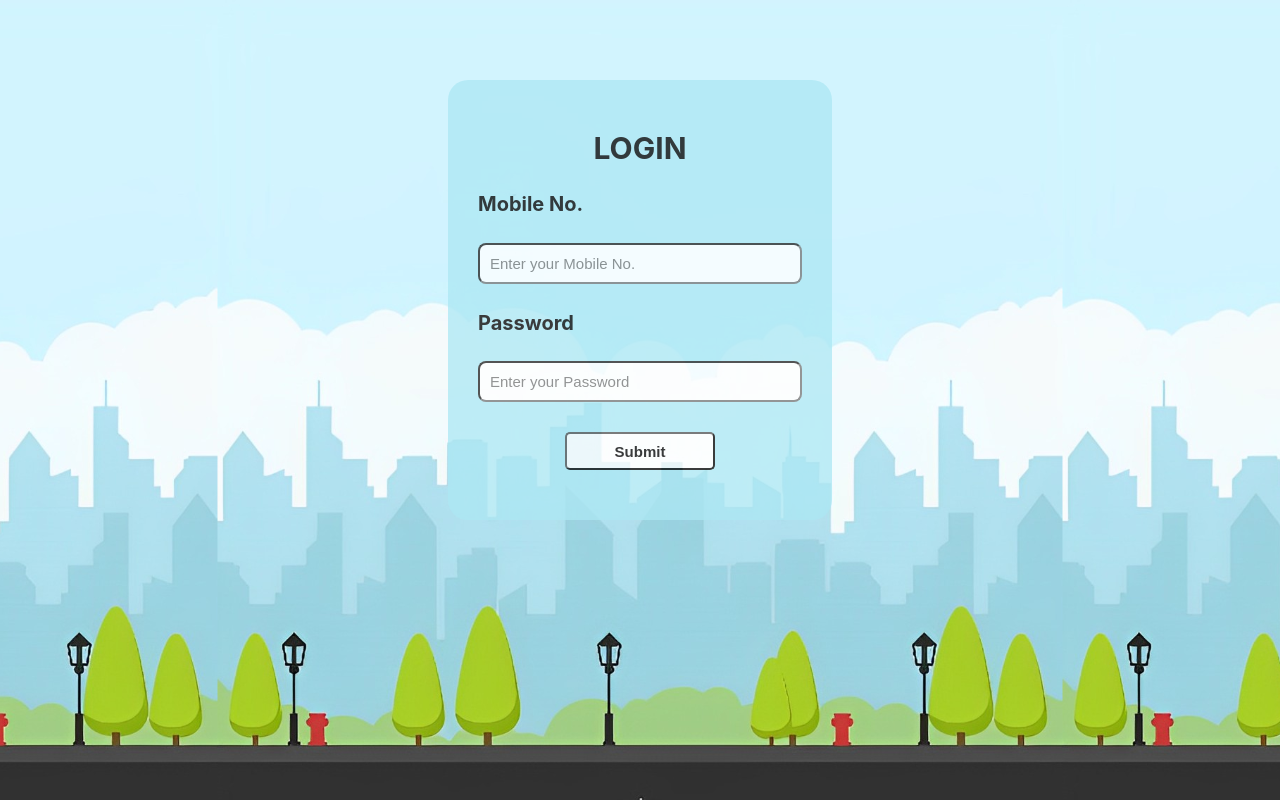
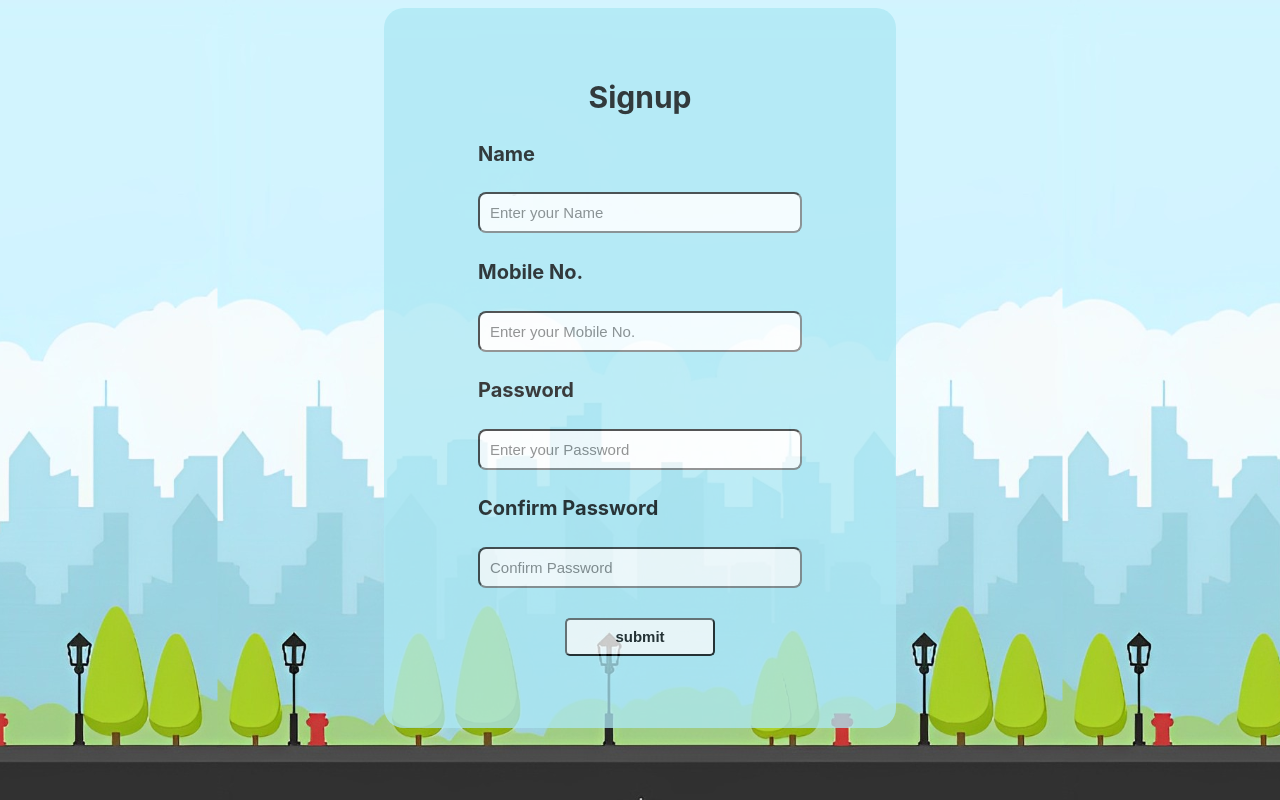
Before and after one commit to dev-kushwah/Team-viosimos-minor-2, a React (Create React App) app: page / in a window 1280 px wide. Built offline with nearby package versions, Linux system fonts and the light colour scheme.

Commit message:
Added the Signup.js and signup.css files and added router-dom module

```diff
--- a/package.json
+++ b/package.json
@@ -8,9 +8,12 @@
     "@testing-library/react": "^13.4.0",
     "@testing-library/user-event": "^13.5.0",
     "gh-pages": "^5.0.0",
+    "google-maps-react": "^2.0.6",
+    "history": "^5.3.0",
     "react": "^18.2.0",
     "react-dom": "^18.2.0",
-    "react-scripts": "5.0.1",
+    "react-router-dom": "^6.8.0",
+    "react-scripts": "^5.0.1",
     "web-vitals": "^2.1.4"
   },
   "scripts": {
--- a/public/index.html
+++ b/public/index.html
@@ -25,6 +25,8 @@
       Learn how to configure a non-root public URL by running `npm run build`.
     -->
     <title>React App</title>
+    <!-- <link href="https://cdn.jsdelivr.net/npm/bootstrap@5.3.0-alpha1/dist/css/bootstrap.min.css" rel="stylesheet"
+      integrity="sha384-GLhlTQ8iRABdZLl6O3oVMWSktQOp6b7In1Zl3/Jr59b6EGGoI1aFkw7cmDA6j6gD" crossorigin="anonymous"> -->
   </head>
   <body>
     <noscript>You need to enable JavaScript to run this app.</noscript>
@@ -39,5 +41,7 @@
       To begin the development, run `npm start` or `yarn start`.
       To create a production bundle, use `npm run build` or `yarn build`.
     -->
+    <script src="https://cdn.jsdelivr.net/npm/bootstrap@5.3.0-alpha1/dist/js/bootstrap.bundle.min.js"
+      integrity="sha384-w76AqPfDkMBDXo30jS1Sgez6pr3x5MlQ1ZAGC+nuZB+EYdgRZgiwxhTBTkF7CXvN" crossorigin="anonymous"></script>
   </body>
 </html>
--- a/src/App.js
+++ b/src/App.js
@@ -1,13 +1,17 @@
 import './App.css';
-import Login from "./components/login";
+// import Login from "./components/login";
+import Signup from "./components/Signup";
+// import Main from "./components/Main";
 
 
 
-function App() {
+function App(props) {
 
   return (
 
-    <Login />
+    // <Login />
+    <Signup />
+    // <Main/>
 
 
   );
--- /dev/null
+++ b/src/components/Signup.css
@@ -0,0 +1,118 @@
+@keyframes animatedBackground {
+  from {
+    background-size: contain;
+    background-position: 50% 22%;
+  }
+
+  to {
+    background-size: contain;
+    background-position: 100% 22%;
+  }
+}
+
+/* For screen sizes less or equal to 1200px */
+
+@media screen and (max-width: 1200px) {
+  .container {
+    display: flex;
+    background-image: url(/src/components/images/image\ 1.jpg);
+    height: 100vh;
+    justify-content: center;
+    align-items: center;
+    background-repeat: no-repeat;
+    background-size: cover;
+
+    /* animation: animatedBackground 15s linear infinite; */
+  }
+  .box {
+    display: flex;
+
+    align-items: center;
+    border-radius: 20px;
+    height: 50%;
+    width: 100%;
+    justify-content: center;
+    flex-direction: column;
+    /* background-color: #d2f4fe; */
+
+    /* for making box transparent */
+    background: rgba(0, 0, 0, 0);
+    color: #000000;
+
+    padding: 20px 0;
+    margin-bottom: 45px;
+    /* overflow: auto; */
+  }
+}
+
+
+/* For screen sizes greater or equal to 1201px */
+
+@media screen and (min-width: 1201px) {
+  .container {
+    display: flex;
+    /* background-color:#0077b6; */
+    background-image: url(/src/components/images/image\ 1.jpg);
+    height: 100vh;
+    justify-content: center;
+    align-items: center;
+    background-repeat: repeat;
+    background-size: contain;
+
+    animation: animatedBackground 15s linear infinite;
+  }
+  .box {
+    display: flex;
+
+    align-items: center;
+    border-radius: 20px;
+    height: 85%;
+    width: 40%;
+    justify-content: center;
+    flex-direction: column;
+    background-color: #ade8f4;
+    color: #000000;
+    padding: 20px 0;
+    margin-bottom: 65px;
+    /* making box transparent in laptop size  */
+    opacity: 0.76;
+  }
+}
+
+
+ /* Normal css for all sizes  */
+
+.div-btn {
+  display: flex;
+  justify-content: center;
+  margin-top: 30px;
+}
+.btn {
+  width: 10em;
+  height: 38px;
+
+  font-size: 15px;
+  background-color: #ffffff;
+  border-radius: 5px;
+  font-weight: bolder;
+}
+.heading {
+  font-size: 30px;
+  font-weight: bold;
+}
+.content {
+  font-size: 20px;
+}
+.input-box {
+  font-size: 15px;
+  padding: 10px;
+  border-radius: 8px;
+  width: 20em;
+}
+
+/* Css for inverted light  */
+
+/* .image-right {
+  -webkit-transform: scaleX(-1);
+  transform: scaleX(-1);
+} */
--- /dev/null
+++ b/src/components/Signup.js
@@ -0,0 +1,59 @@
+import React from "react";
+import "./Signup.css";
+
+export default function Signup() {
+    return (
+        <>
+            <div className="container">
+                {
+                    // <div>
+                    // <img  className='image-left' src={light} alt="light"/>
+                    // </div>
+                }
+                <div className="box">
+                    <div className="heading">Signup</div>
+                    <form>
+                        <h4 className="content">Name</h4>
+                        <input
+                            className="input-box"
+                            type="text"
+                            placeholder="Enter your Name"
+                        ></input>
+
+                        <h4 className="content">Mobile No.</h4>
+                        <input
+                            className="input-box"
+                            type="text"
+                            placeholder="Enter your Mobile No."
+                        ></input>
+
+
+                        <h4 className="content">Password</h4>
+                        <input
+                            className="input-box"
+                            type="password"
+                            placeholder="Enter your Password"
+                        ></input>
+
+                        <h4 className="content">Confirm Password</h4>
+                        <input
+                            className="input-box"
+                            type="password"
+                            placeholder="Confirm Password"
+                        ></input>
+
+                        <br></br>
+                        <div className="div-btn">
+                            <button className="btn">submit</button>
+                        </div>
+                    </form>
+                </div>
+                {
+                    //   <div>
+                    // <img className='image-right' src={light} alt="light"/>
+                    // </div>
+                }
+            </div>
+        </>
+    );
+}
--- a/src/components/login.js
+++ b/src/components/login.js
@@ -1,14 +1,18 @@
-import React from 'react'
+import React from "react";
 import "./login.css";
+// import { NavLink } from "react-router-dom";
 // import light from "./images/light.png";
 
-
 const login = () => {
+  const handleSubmit = (event) => {
+    console.log(event.target[0].value);
+    console.log(event.target[1].value);
+    event.preventDefault();
+  };
 
   return (
     //  html code
     <>
-
       <div className="container">
         {
           // <div>
@@ -17,7 +21,7 @@ const login = () => {
         }
         <div className="box">
           <div className="heading">LOGIN</div>
-          <form>
+          <form onSubmit={handleSubmit}>
             <h4 className="content">Mobile No.</h4>
             <input
               className="input-box"
@@ -32,7 +36,7 @@ const login = () => {
             ></input>
             <br></br>
             <div className="div-btn">
-              <button className="btn">Submit</button>
+              <button className="btn">submit</button>
             </div>
           </form>
         </div>
@@ -44,6 +48,6 @@ const login = () => {
       </div>
     </>
   );
-}
+};
 
-export default login
+export default login;
--- a/src/components/main.css
+++ b/src/components/main.css
@@ -31,7 +31,7 @@
 .box {
     display: flex;
     border-radius: 20px;
-    height: 60%;
+    height: 70%;
     width: 60%;
     align-items: center;
     background-color: #0081B4;
@@ -89,6 +89,14 @@
     width: 80%;
     font-size: 20px;
     font-weight: bold;
+    text-align: center;
+    padding-top: 3%;
+
+
+}
+ input[type="textarea"]::placeholder{
+    color: red;
+    justify-content: center;
 }
 
 .heading {
@@ -159,5 +167,6 @@
         font-size: 20px;
         font-weight: bold;
         padding-top: 10px;
+        text-align: center;
     }
 }
```
Also changed, not shown: src/components/Main.js (+24 -20 lines), 1 other file (tests, documents, lock files or other folders).
